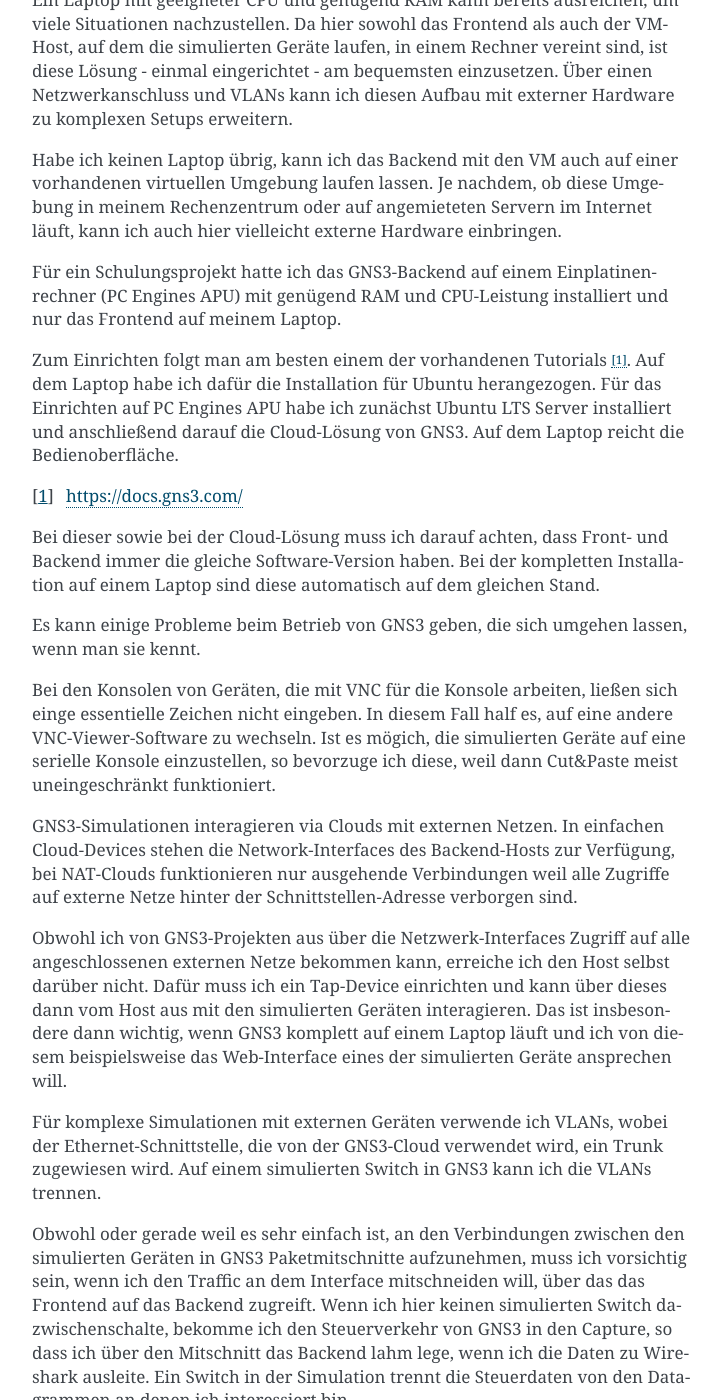
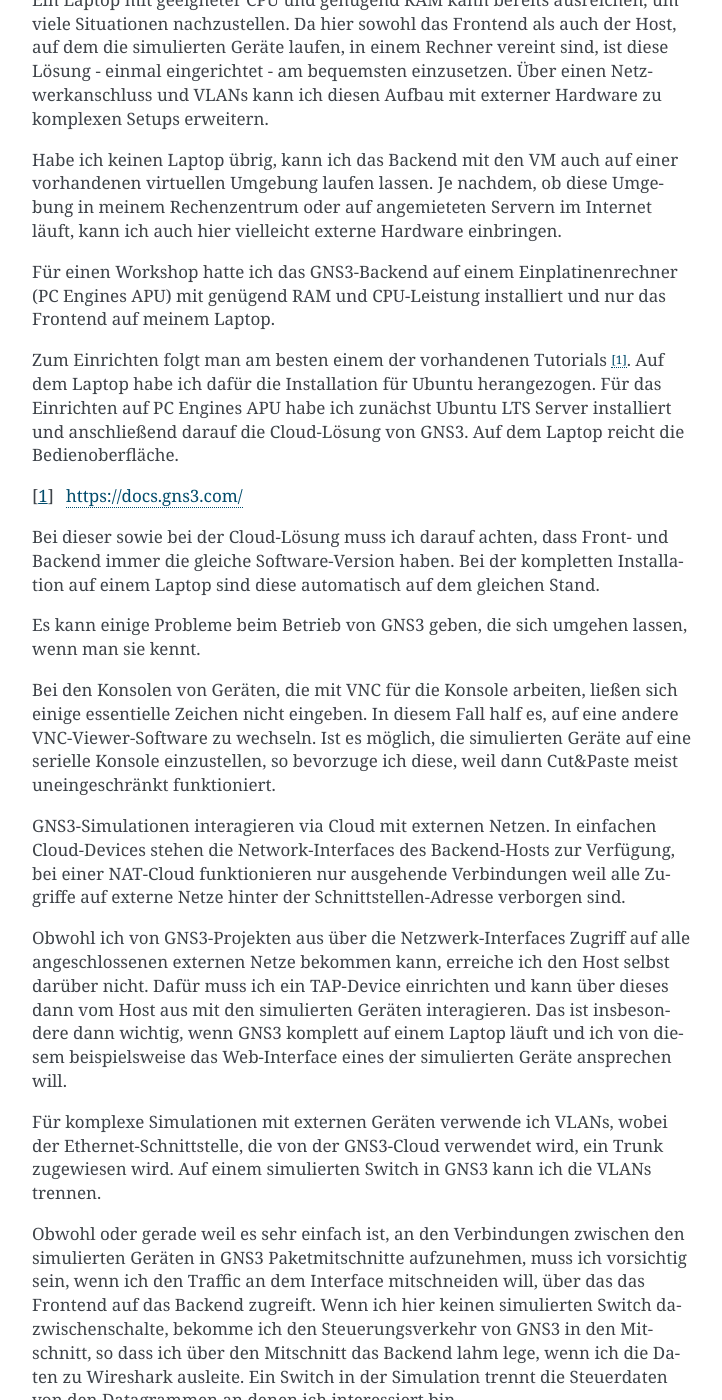
Before and after one commit to matwei-books/Fehlersuche-bei-IPsec-VPN-mit-IKEv2, a Sphinx documentation site: the page built from source/anhang/hilfsmittel.rst, in a window 1280 px wide and 1400 px high, scrolled down 1696 px. Shown: the whole window, without its empty margins (388-1110 px from the left). Built offline with Sphinx 7.4.7, drawn with Linux system fonts in a browser that asks for light colours; some of the changed text lies outside the part shown.

Commit message:
Rechtschreibung

```diff
--- a/source/anhang/hilfsmittel.rst
+++ b/source/anhang/hilfsmittel.rst
@@ -94,7 +94,7 @@
 
 Ein Laptop mit geeigneter CPU und genügend RAM kann bereits ausreichen,
 um viele Situationen nachzustellen. Da hier sowohl das Frontend als auch
-der VM-Host, auf dem die simulierten Geräte laufen, in einem Rechner
+der Host, auf dem die simulierten Geräte laufen, in einem Rechner
 vereint sind, ist diese Lösung - einmal eingerichtet - am bequemsten
 einzusetzen.
 Über einen Netzwerkanschluss und VLANs kann ich diesen
@@ -106,7 +106,7 @@
 oder auf angemieteten Servern im Internet läuft,
 kann ich auch hier vielleicht externe Hardware einbringen.
 
-Für ein Schulungsprojekt hatte ich das GNS3-Backend
+Für einen Workshop hatte ich das GNS3-Backend
 auf einem Einplatinenrechner (PC Engines APU)
 mit genügend RAM und CPU-Leistung installiert
 und nur das Frontend auf meinem Laptop.
@@ -129,25 +129,27 @@
 Es kann einige Probleme beim Betrieb von GNS3 geben, die sich umgehen
 lassen, wenn man sie kennt.
 
+.. index:: VNC
+
 Bei den Konsolen von Geräten,
 die mit VNC für die Konsole arbeiten,
-ließen sich einge essentielle Zeichen nicht eingeben.
+ließen sich einige essentielle Zeichen nicht eingeben.
 In diesem Fall half es, auf eine andere VNC-Viewer-Software zu wechseln.
-Ist es mögich, die simulierten Geräte auf eine serielle Konsole
+Ist es möglich, die simulierten Geräte auf eine serielle Konsole
 einzustellen, so bevorzuge ich diese,
 weil dann Cut&Paste meist uneingeschränkt funktioniert.
 
-GNS3-Simulationen interagieren via Clouds mit externen Netzen.
+GNS3-Simulationen interagieren via Cloud mit externen Netzen.
 In einfachen Cloud-Devices
 stehen die Network-Interfaces des Backend-Hosts zur Verfügung,
-bei NAT-Clouds funktionieren nur ausgehende Verbindungen
+bei einer NAT-Cloud funktionieren nur ausgehende Verbindungen
 weil alle Zugriffe auf externe Netze
 hinter der Schnittstellen-Adresse verborgen sind.
 
 Obwohl ich von GNS3-Projekten aus über die Netzwerk-Interfaces
 Zugriff auf alle angeschlossenen externen Netze bekommen kann,
 erreiche ich den Host selbst darüber nicht.
-Dafür muss ich ein Tap-Device einrichten
+Dafür muss ich ein TAP-Device einrichten
 und kann über dieses dann vom Host aus
 mit den simulierten Geräten interagieren.
 Das ist insbesondere dann wichtig,
@@ -166,7 +168,7 @@
 wenn ich den Traffic an dem Interface mitschneiden will, über das das
 Frontend auf das Backend zugreift.
 Wenn ich hier keinen simulierten Switch dazwischenschalte,
-bekomme ich den Steuerverkehr von GNS3 in den Capture,
+bekomme ich den Steuerungsverkehr von GNS3 in den Mitschnitt,
 so dass ich über den Mitschnitt das Backend lahm lege,
 wenn ich die Daten zu Wireshark ausleite.
 Ein Switch in der Simulation trennt die Steuerdaten von
```
Also changed, not shown: other parts of source/anhang/hilfsmittel.rst (+11 -11 lines).
